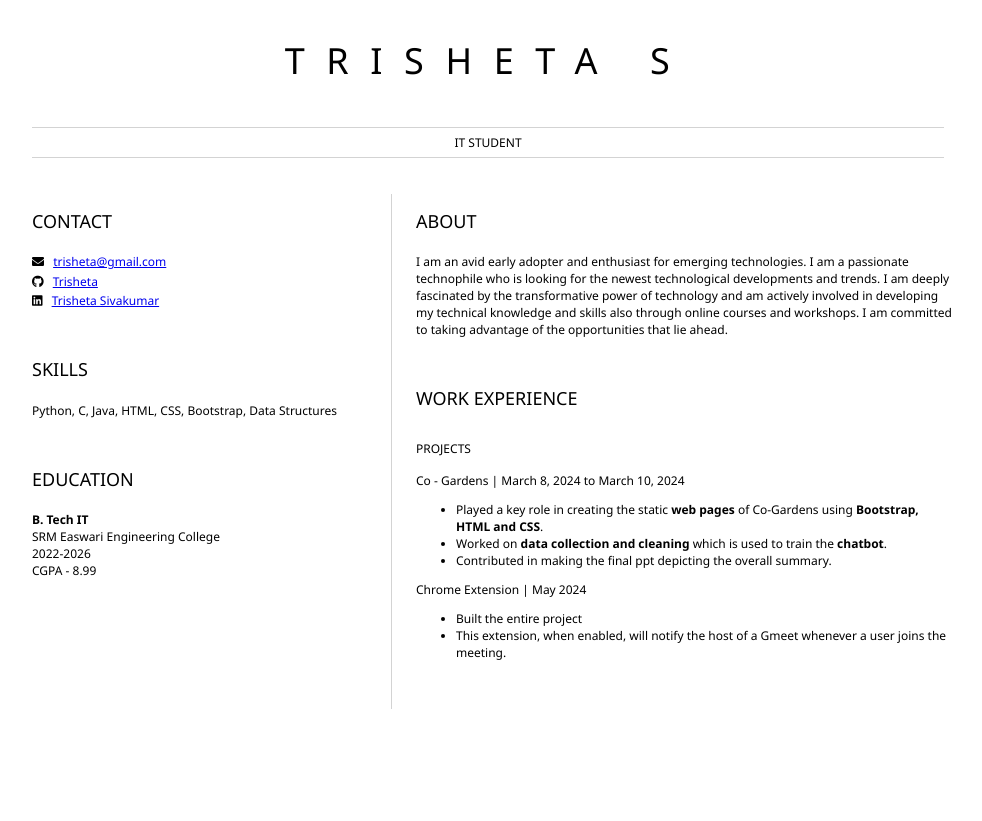
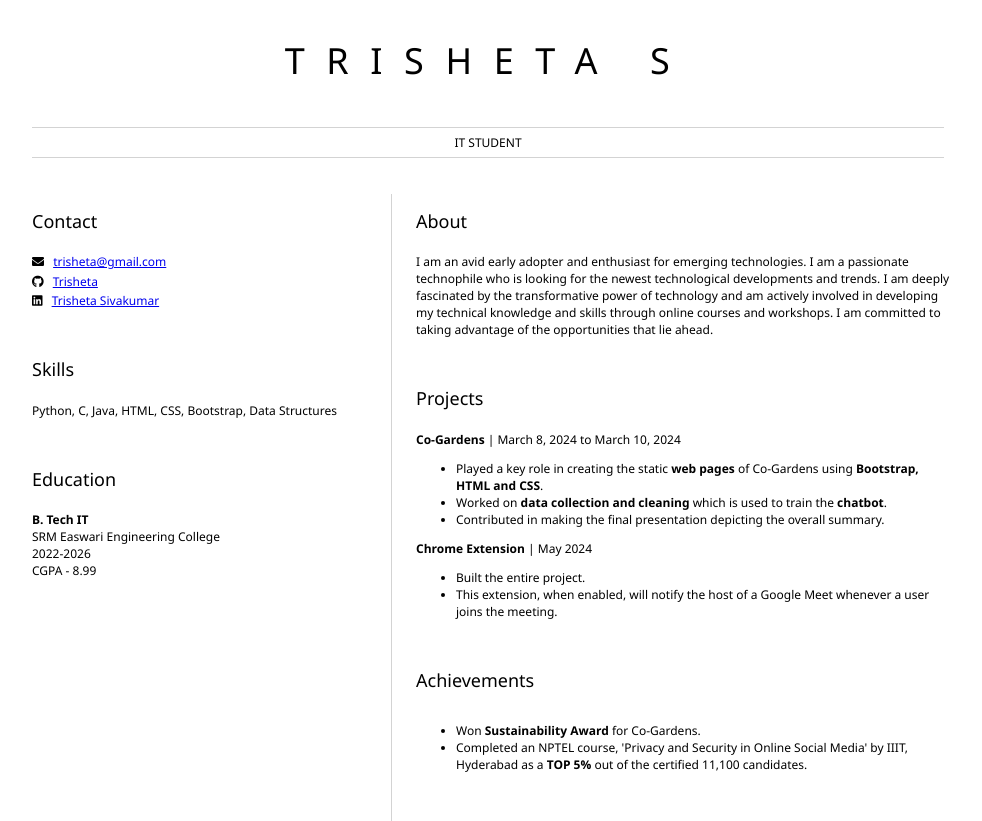
Before and after one commit to Trisheta/Resume, a plain HTML site: page index.html in a window 1280 px wide. Shown: the whole page, without its empty margins (152-1134 px from the left). Before the commit the page ends 800 px from the top, so only its background shows below. Drawn offline with Linux system fonts and the light colour scheme.

Commit message:
updated resume content

```diff
--- a/index.html
+++ b/index.html
@@ -1,23 +1,25 @@
+
 
 
 <html>
 <head>
+    <meta charset="UTF-8">
+    <meta name="viewport" content="width=device-width, initial-scale=1.0">
+    <title>Trisheta S - Resume</title>
     <link rel="stylesheet" href="https://cdnjs.cloudflare.com/ajax/libs/font-awesome/5.15.4/css/all.min.css">
     <link href="style.css" rel="stylesheet">
-    <title>Trisheta S resume</title>
 </head>
 <body>
     <header id="header">
-        <!-- starting the body -->
         <h1>TRISHETA S</h1>
         <hr>
-        IT STUDENT
+        <p>IT STUDENT</p>
         <hr>
     </header>
     <main>
         <article id="mainLeft">
             <section>
-                <h2>CONTACT</h2>
+                <h2>Contact</h2>
                 <p>
                     <i class="fa fa-envelope" aria-hidden="true"></i>
                     <a href="mailto:trisheta@gmail.com">trisheta@gmail.com</a>
@@ -32,40 +34,42 @@
                 </p>
             </section>
             <section>
-                <h2>SKILLS</h2>
+                <h2>Skills</h2>
                 <p>Python, C, Java, HTML, CSS, Bootstrap, Data Structures</p>
             </section>
             <section>
-                <h2>EDUCATION</h2>
+                <h2>Education</h2>
                 <p><b>B. Tech IT</b><br>
                 SRM Easwari Engineering College<br>2022-2026<br>CGPA - 8.99</p>
             </section>
         </article>
         <article id="mainRight">
             <section>
-                <h2>ABOUT</h2>
+                <h2>About</h2>
                 <p>I am an avid early adopter and enthusiast for emerging technologies. I am a passionate technophile who is looking for the newest
                 technological developments and trends. I am deeply fascinated by the transformative power of technology and am actively involved
-                in developing my technical knowledge and skills also through online courses and workshops. I am committed to taking advantage of the
+                in developing my technical knowledge and skills through online courses and workshops. I am committed to taking advantage of the
                 opportunities that lie ahead.</p>
             </section>
             <section>
-                <h2>WORK EXPERIENCE</h2>
-                <h3>PROJECTS</h3>
-                <p>
-                    Co - Gardens | March 8, 2024 to March 10, 2024
-                </p>
+                <h2>Projects</h2>
+                <p><b>Co-Gardens</b> | March 8, 2024 to March 10, 2024</p>
                 <ul>
                     <li>Played a key role in creating the static <b>web pages</b> of Co-Gardens using <b>Bootstrap, HTML and CSS</b>.</li>
                     <li>Worked on <b>data collection and cleaning</b> which is used to train the <b>chatbot</b>.</li>
-                    <li>Contributed in making the final ppt depicting the overall summary.</li>
+                    <li>Contributed in making the final presentation depicting the overall summary.</li>
                 </ul>
-                <p>
-                    Chrome Extension | May 2024
-                </p>
+                <p><b>Chrome Extension</b> | May 2024</p>
                 <ul>
-                    <li>Built the entire project</li>
-                    <li>This extension, when enabled, will notify the host of a Gmeet whenever a user joins the meeting.</li>
+                    <li>Built the entire project.</li>
+                    <li>This extension, when enabled, will notify the host of a Google Meet whenever a user joins the meeting.</li>
+                </ul>
+            </section>
+            <section>
+                <h2>Achievements</h2>
+                <ul>
+                    <li>Won <b>Sustainability Award</b> for Co-Gardens.</li>
+                    <li>Completed an NPTEL course, 'Privacy and Security in Online Social Media' by IIIT, Hyderabad as a <b>TOP 5%</b> out of the certified 11,100 candidates.</li>
                 </ul>
             </section>
         </article>
```
